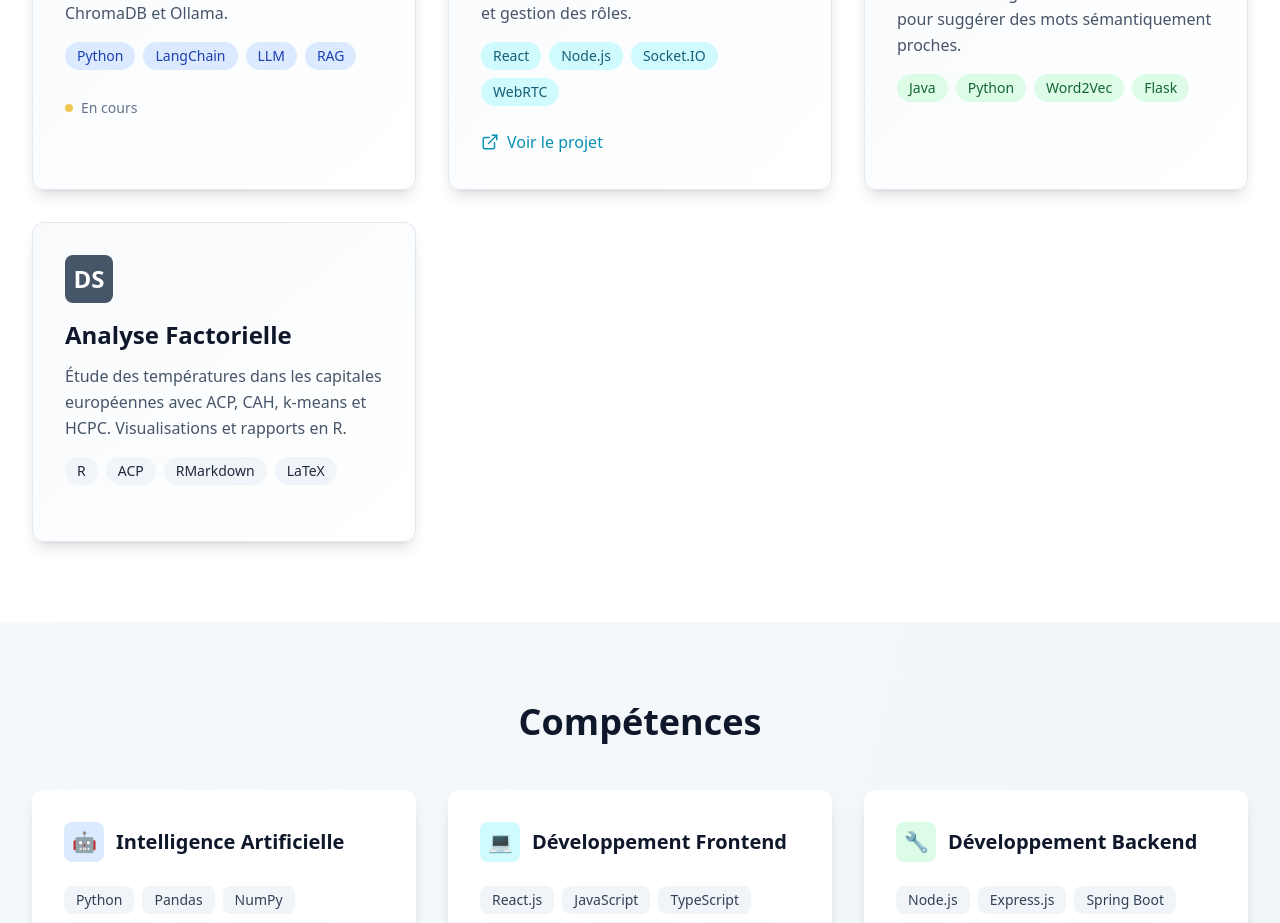
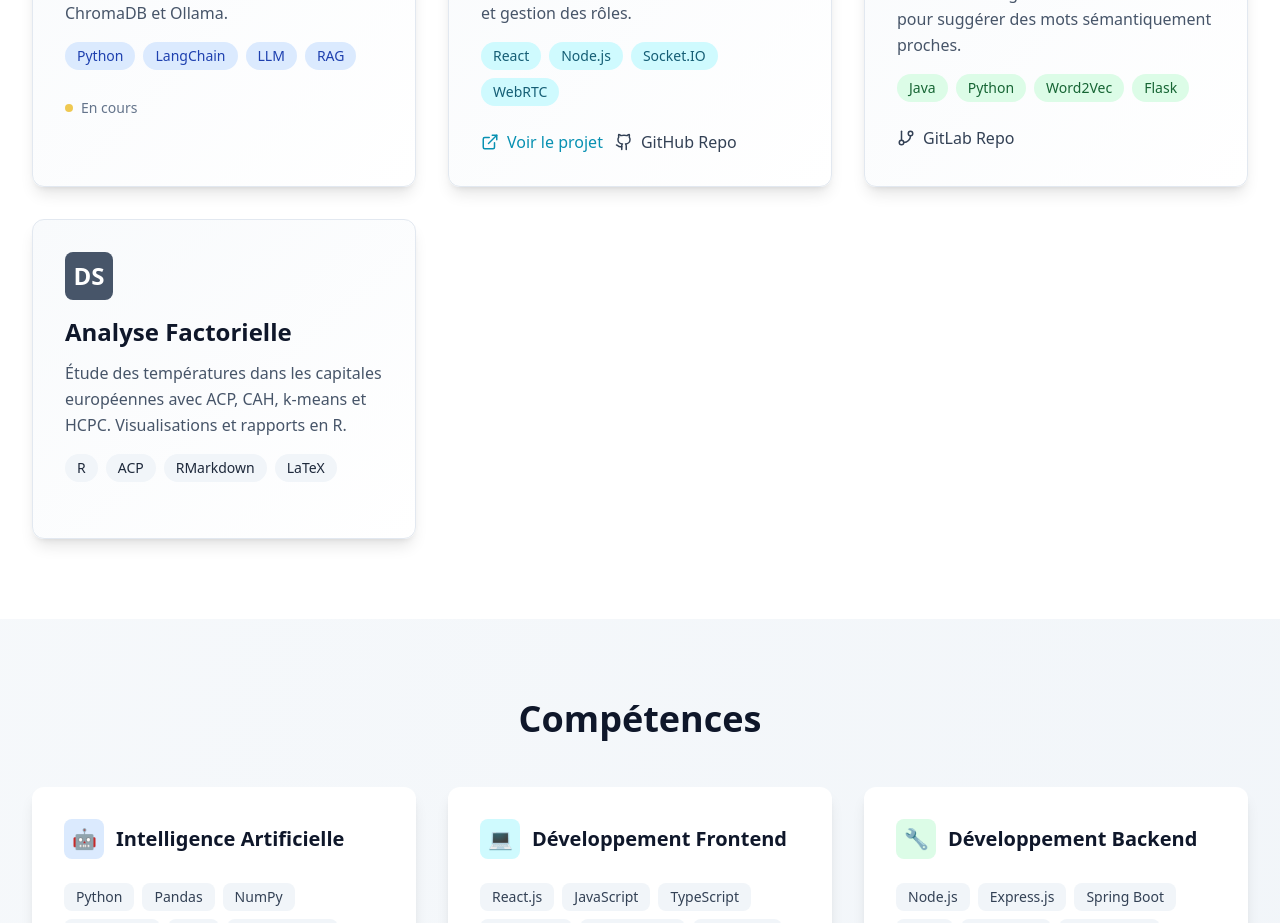
Before and after one commit to BelaggounWalid/Portfolio, a React (Vite) app: page / in a window 1280 px wide. Shown: the part 2880-3803 px from the top of the page. Built offline with nearby package versions, Linux system fonts and the light colour scheme.

Commit message:
Add GitHub/GitLab repository links for StudyHive and Wordle projects

```diff
--- a/src/App.tsx
+++ b/src/App.tsx
@@ -1,5 +1,5 @@
 import { useState, useEffect } from 'react';
-import { Github, Linkedin, Mail, Phone, MapPin, Download, ExternalLink, Menu, X, Moon, Sun } from 'lucide-react';
+import { Github, Linkedin, Mail, Phone, MapPin, Download, ExternalLink, Menu, X, Moon, Sun, GitBranch } from 'lucide-react';
 import Chatbot from './components/Chatbot';
 
 function App() {
@@ -332,8 +332,9 @@ function App() {
                   <span className="px-3 py-1 bg-cyan-100 text-cyan-800 rounded-full text-sm font-medium">Socket.IO</span>
                   <span className="px-3 py-1 bg-cyan-100 text-cyan-800 rounded-full text-sm font-medium">WebRTC</span>
                 </div>
+                <div className="flex gap-3">
                   <a
-                  href="https://studyhive.example.com"
+                    href="https://studyhive-frontend.onrender.com"
                     target="_blank"
                     rel="noopener noreferrer"
                     className="inline-flex items-center gap-2 text-cyan-600 hover:text-cyan-700 font-medium"
@@ -341,6 +342,18 @@ function App() {
                     <ExternalLink size={18} />
                     Voir le projet
                   </a>
+                  <a
+                    href="https://github.com/Mohammed-Djellouli/StudyHive"
+                    target="_blank"
+                    rel="noopener noreferrer"
+                    className={`inline-flex items-center gap-2 font-medium ${
+                      isDark ? 'text-gray-300 hover:text-white' : 'text-slate-700 hover:text-slate-900'
+                    }`}
+                  >
+                    <Github size={18} />
+                    GitHub Repo
+                  </a>
+                </div>
               </div>
             </div>
 
@@ -361,6 +374,17 @@ function App() {
                   <span className="px-3 py-1 bg-green-100 text-green-800 rounded-full text-sm font-medium">Word2Vec</span>
                   <span className="px-3 py-1 bg-green-100 text-green-800 rounded-full text-sm font-medium">Flask</span>
                 </div>
+                <a
+                  href="https://gitlab.com/groupe_74/wordleproject"
+                  target="_blank"
+                  rel="noopener noreferrer"
+                  className={`inline-flex items-center gap-2 font-medium ${
+                    isDark ? 'text-gray-300 hover:text-white' : 'text-slate-700 hover:text-slate-900'
+                  }`}
+                >
+                  <GitBranch size={18} />
+                  GitLab Repo
+                </a>
               </div>
             </div>
 
```
Lines whose indentation alone changed are shown as unchanged.
